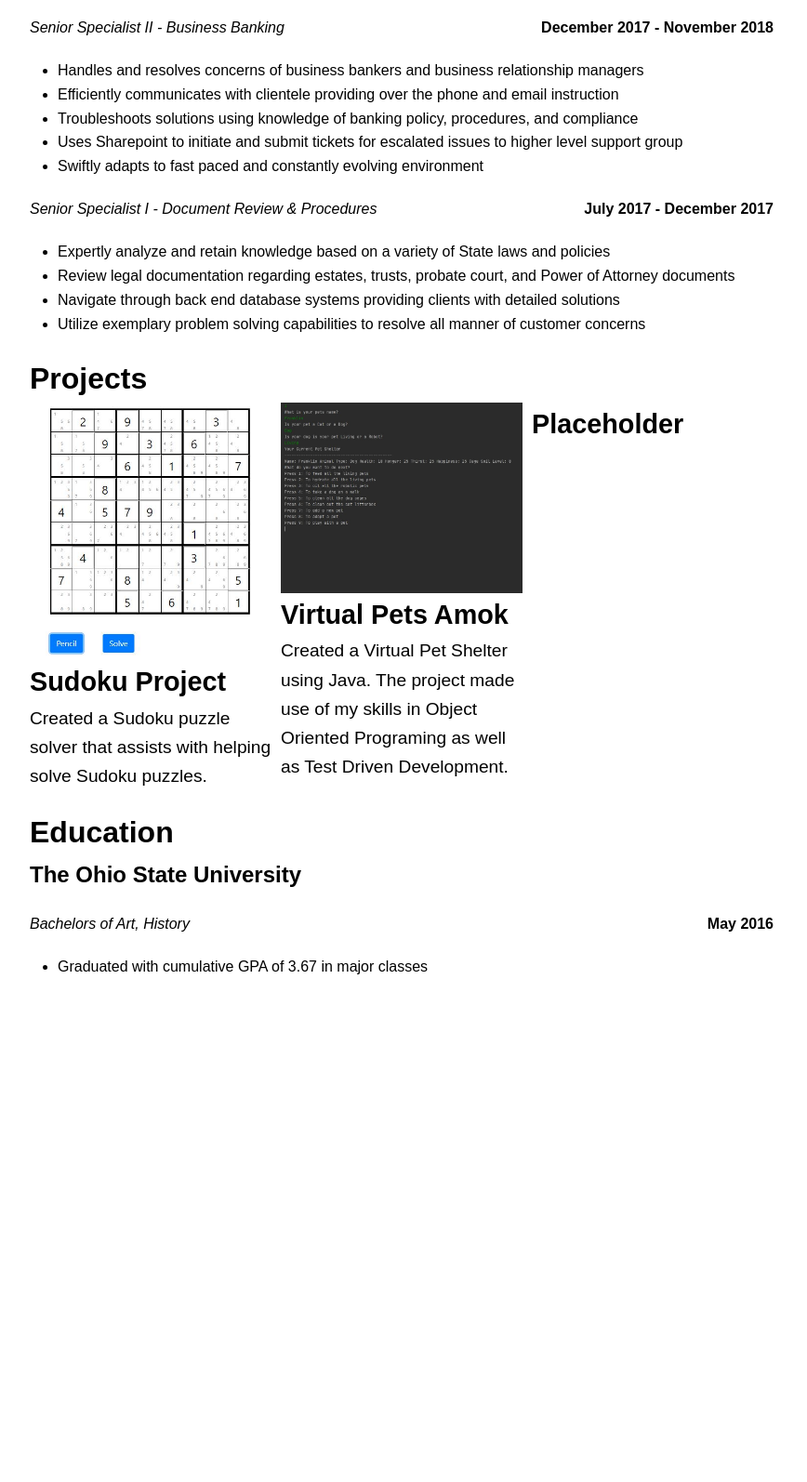
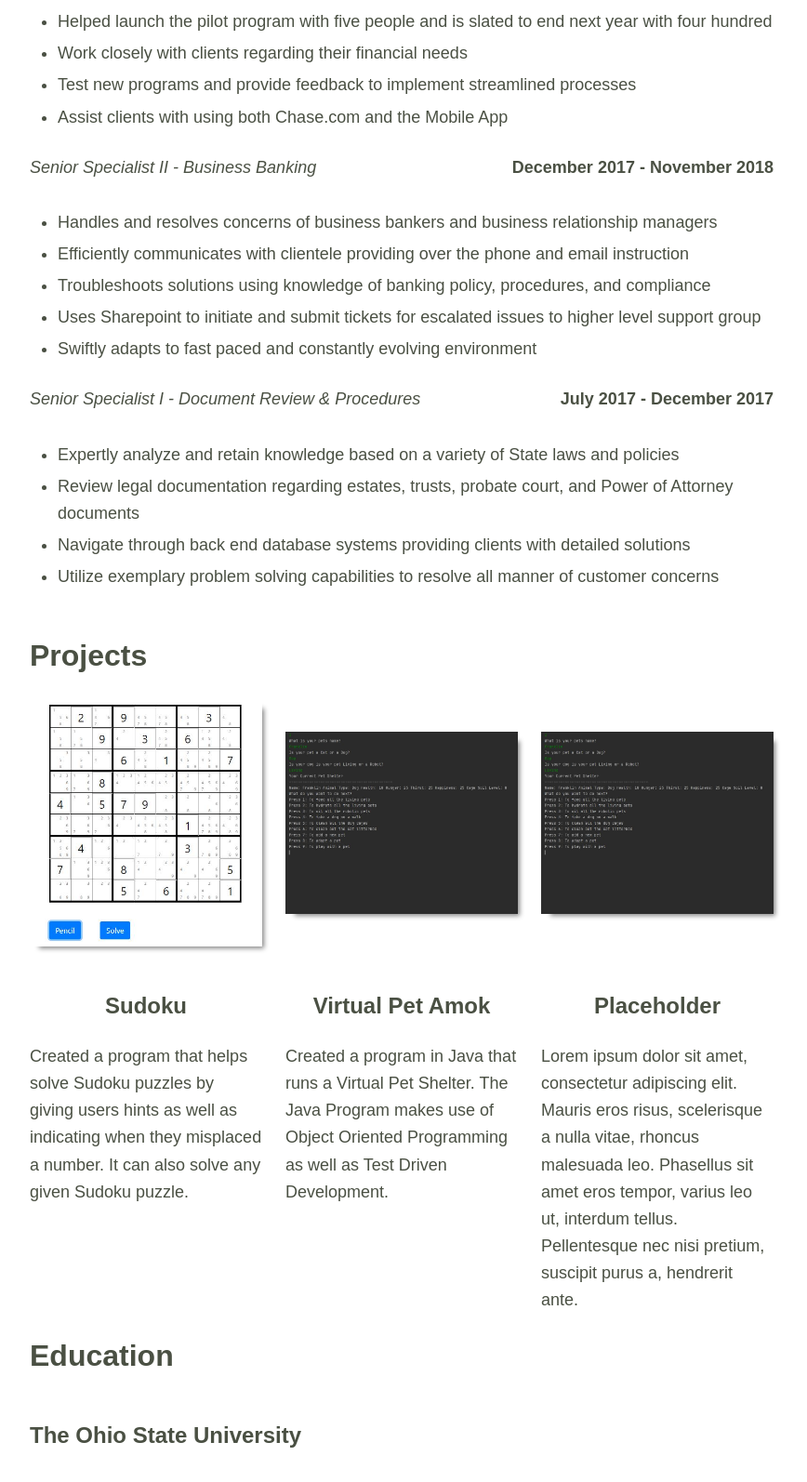
Before and after one commit to brobertson93/brobertson93.github.io, a plain HTML site: page index.html in a window 1280 px wide. Shown: the part 1206-2800 px from the top of the page at 93% size, without its empty margins (208-1076 px from the left). Before the commit the page ends 2279 px from the top, so only its background shows below. Drawn offline with Linux system fonts and the light colour scheme.

Commit message:
finished grid/flexbox for my projects

```diff
--- a/css/styles.css
+++ b/css/styles.css
@@ -4,10 +4,15 @@
   box-sizing: border-box;
   padding: 0;
   line-height: 1.618em;
+  color: #4a5043;
 }
 html,
 body {
   height: 100%;
+}
+body {
+}
+main {
 }
 .background {
   display: flex;
@@ -17,8 +22,11 @@ body {
       rgba(84, 89, 93, 0.74)
     ),
     url("../assets/map.JPG");
+  -webkit-box-shadow: 6px 6px 5px -4px rgba(0, 0, 0, 0.48);
+  -moz-box-shadow: 6px 6px 5px -4px rgba(0, 0, 0, 0.48);
+  box-shadow: 6px 6px 5px -4px rgba(0, 0, 0, 0.48);
   max-width: 100%;
-  width: 800px;
+  width: 850;
   height: 534px;
   background-size: 100% 100%;
 }
@@ -52,33 +60,36 @@ body {
 
 #workHistory ul {
   padding-left: 30px;
+  padding-top: 25px;
+  padding-bottom: 25px;
 }
 
 #workHistory p {
-  padding-bottom: 20px;
-  padding-top: 20px;
 }
 
 #wrapper {
   display: grid;
   grid-template-columns: 1fr 1fr 1fr;
-  grid-gap: 10px;
+  grid-gap: 25px;
 }
 
 .project {
-  /* background-color: #444; */
   color: black;
   border-radius: 5px;
-
-  font-size: 120%;
-
+  align-self: center;
+  justify-self: center;
   text-align: left;
 }
 .project img {
   display: flex;
   width: 100%;
+  -webkit-box-shadow: 6px 6px 5px -4px rgba(0, 0, 0, 0.48);
+  -moz-box-shadow: 6px 6px 5px -4px rgba(0, 0, 0, 0.48);
+  box-shadow: 6px 6px 5px -4px rgba(0, 0, 0, 0.48);
 }
-
+.projectDescription h2 {
+  text-align: center;
+}
 .project:hover {
   background-color: blue;
 }
@@ -112,7 +123,7 @@ main {
   flew-flow: row;
   justify-content: center;
   margin-bottom: 40px;
-  background-color: #333;
+  background-color: #313f49;
 }
 
 .nav a {
@@ -127,4 +138,19 @@ main {
 
 h1 {
   padding-top: 20px;
+  padding-bottom: 20px;
+  line-height: ;
 }
+
+h2 {
+  padding-top: 20px;
+  padding-bottom: 20px;
+}
+p,
+ul {
+  font-size: 18px;
+}
+
+li {
+  padding-top: 5px;
+}
--- a/index.html
+++ b/index.html
@@ -12,7 +12,6 @@
       <div class="background">
         <div id="header">
           <h1>Barry Robertson Resume</h1>
-          <h1>___________________</h1>
         </div>
       </div>
       <div id="aboutUs">
@@ -112,23 +111,56 @@
       <div id="projects">
         <h1>Projects</h1>
         <div id="wrapper">
-          <div class="project"> <a href="https://web-dev-resume.herokuapp.com/sudoku" target="_blank"><img src="assets/sudoku.JPG"></a>
-         <h2>Sudoku Project</h2>
-         <p>Created a Sudoku puzzle solver that assists with helping solve Sudoku puzzles.</p>
+          <div class="project">
+            <a
+              href="https://web-dev-resume.herokuapp.com/sudoku"
+              target="_blank"
+              ><img src="assets/sudoku.JPG"
+            /></a>
           </div>
 
-          <div class="project"> <a href="https://github.com/brobertson93/virtual-pets-amok" target="_blank"><img src="assets/amok.JPG"></a><h2>Virtual Pets Amok</h2>
-            <p>Created a Virtual Pet Shelter using Java. The project made use of my skills in Object Oriented Programing as well as Test Driven Development.</p></div>
+          <div class="project">
+            <a
+              href="https://github.com/brobertson93/virtual-pets-amok"
+              target="_blank"
+              ><img src="assets/amok.JPG"
+            /></a>
+          </div>
+          <div class="project"><img src="assets/amok.JPG" /></div>
+          <div class="projectDescription">
+            <h2>Sudoku</h2>
+            <p>
+              Created a program that helps solve Sudoku puzzles by giving users
+              hints as well as indicating when they misplaced a number. It can
+              also solve any given Sudoku puzzle.
+            </p>
+          </div>
+          <div class="projectDescription">
+            <h2>Virtual Pet Amok</h2>
+            <p>
+              Created a program in Java that runs a Virtual Pet Shelter. The
+              Java Program makes use of Object Oriented Programming as well as
+              Test Driven Development.
+            </p>
+          </div>
 
-          <div class="project"><h2>Placeholder</h2>
+          <div class="projectDescription">
+            <h2>Placeholder</h2>
+            <p>
+              Lorem ipsum dolor sit amet, consectetur adipiscing elit. Mauris
+              eros risus, scelerisque a nulla vitae, rhoncus malesuada leo.
+              Phasellus sit amet eros tempor, varius leo ut, interdum tellus.
+              Pellentesque nec nisi pretium, suscipit purus a, hendrerit ante.
+            </p>
+          </div>
         </div>
       </div>
+
       <div id="education">
         <h1>Education</h1>
         <h2>The Ohio State University</h2>
         <p>
-          <i>Bachelors of Art, History
-          </i>
+          <i>Bachelors of Art, History </i>
           <b>May 2016</b>
         </p>
         <ul>
```
